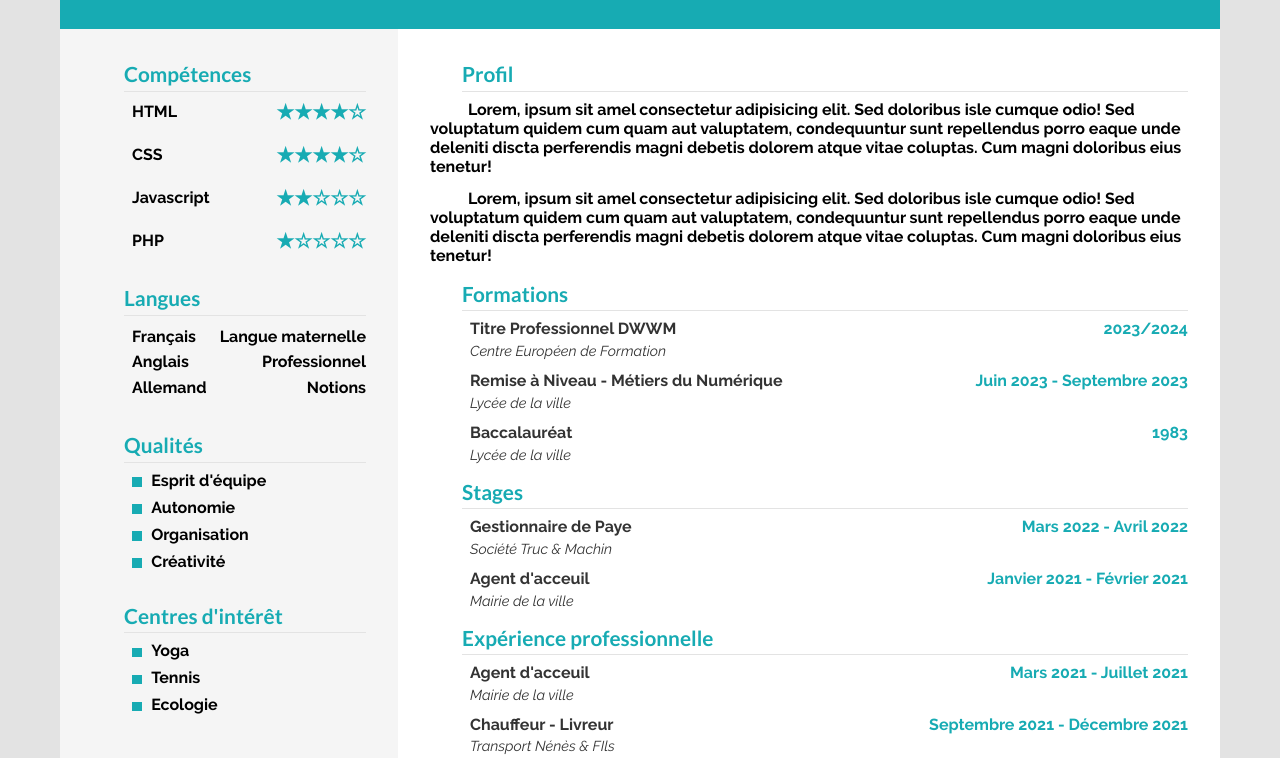
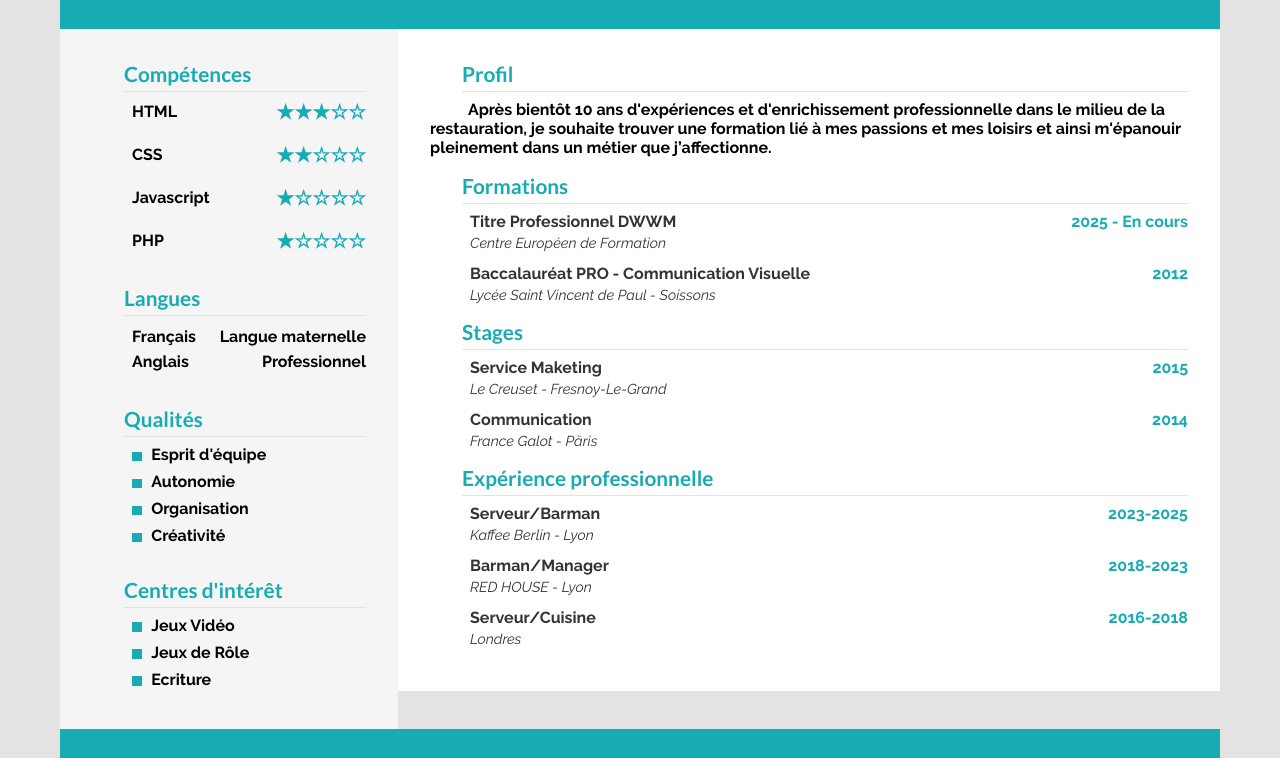
Before and after one commit to MaximeD-hub/CV_HTML_CSS, a plain HTML site: page pages/index.html in a window 1280 px wide. Shown: the part 183-941 px from the top of the page. Drawn offline with Linux system fonts and the light colour scheme; files whose address does not match are found by name; a web font is replaced by a local one.

Commit message:
add real information

```diff
--- a/pages/index.html
+++ b/pages/index.html
@@ -46,9 +46,9 @@
             <h3>Compétences</h3>
             <ul>
                 <li>
-                    <span class="comp level-4">HTML</span><br>
-                    <span class="comp level-4">CSS</span><br>
-                    <span class="comp level-2">Javascript</span><br>
+                    <span class="comp level-3">HTML</span><br>
+                    <span class="comp level-2">CSS</span><br>
+                    <span class="comp level-1">Javascript</span><br>
                     <span class="comp level-1">PHP</span>
                 </li>
             </ul>
@@ -64,10 +64,6 @@
                 <li class="language-row">
                     <span class="lang">Anglais</span>
                     <span class="level">Professionnel</span>
-                </li>
-                <li class="language-row">
-                    <span class="lang">Allemand</span>
-                    <span class="level">Notions</span>
                 </li>
             </ul>
 </article>
@@ -88,9 +84,9 @@
             <h3>Centres d'intérêt</h3>
             <ul>
                 <li>
-                    <p>Yoga</p>
-                    <p>Tennis</p>
-                    <p>Ecologie</p>
+                    <p>Jeux Vidéo</p>
+                    <p>Jeux de Rôle</p>
+                    <p>Ecriture</p>
                 </li>
             </ul>
         </article>
@@ -102,8 +98,7 @@
             <div class="content">
                 <article>
                     <h3>Profil</h3>
-                    <p class="profil">Lorem, ipsum sit amel consectetur adipisicing elit. Sed doloribus isle cumque odio! Sed voluptatum quidem cum quam aut valuptatem, condequuntur sunt repellendus porro eaque unde deleniti discta perferendis magni debetis dolorem atque vitae coluptas. Cum magni doloribus eius tenetur!</p>
-                    <p class="profil">Lorem, ipsum sit amel consectetur adipisicing elit. Sed doloribus isle cumque odio! Sed voluptatum quidem cum quam aut valuptatem, condequuntur sunt repellendus porro eaque unde deleniti discta perferendis magni debetis dolorem atque vitae coluptas. Cum magni doloribus eius tenetur!</p>
+                    <p class="profil">Après bientôt 10 ans d'expériences et d'enrichissement professionnelle dans le milieu de la restauration, je souhaite trouver une formation  lié à mes passions et mes loisirs et ainsi m'épanouir pleinement dans un métier que j’affectionne.</p>
                 </article>
                 <article>
                     <h3>Formations</h3>
@@ -111,23 +106,16 @@
                         <li class="school">
                             <div class="row">
                                 <span class="title">Titre Professionnel DWWM</span>
-                                <span class="date">2023/2024</span>
+                                <span class="date">2025 - En cours</span>
                             </div>
                             <span class="location">Centre Européen de Formation</span>
                         </li>
                         <li class="school">
                             <div class="row">
-                                <span class="title">Remise à Niveau - Métiers du Numérique</span>
-                                <span class="date">Juin 2023 - Septembre 2023</span>
+                                <span class="title">Baccalauréat PRO - Communication Visuelle</span>
+                                <span class="date">2012</span>
                             </div>
-                            <span class="location">Lycée de la ville</span>
-                        </li>
-                        <li class="school">
-                            <div class="row">
-                                <span class="title">Baccalauréat</span>
-                                <span class="date">1983</span>
-                            </div>
-                            <span class="location">Lycée de la ville</span>
+                            <span class="location">Lycée Saint Vincent de Paul - Soissons</span>
                         </li>
                     </ul>
                 </article>
@@ -136,17 +124,17 @@
                     <ul>
                         <li class="exp">
                             <div class="row">
-                                <span class="title">Gestionnaire de Paye</span>
-                                <span class="date">Mars 2022 - Avril 2022</span>
+                                <span class="title">Service Maketing</span>
+                                <span class="date">2015</span>
                             </div>
-                            <span class="location">Société Truc & Machin</span>
+                            <span class="location">Le Creuset - Fresnoy-Le-Grand</span>
                         </li>
                         <li class="exp">
                             <div class="row">
-                                <span class="title">Agent d'acceuil</span>
-                                <span class="date">Janvier 2021 - Février 2021</span>
+                                <span class="title">Communication</span>
+                                <span class="date">2014</span>
                             </div>
-                            <span class="location">Mairie de la ville</span>
+                            <span class="location">France Galot - Päris</span>
                         </li>
                     </ul>
                 </article>
@@ -155,24 +143,24 @@
                     <ul>
                         <li class="pro">
                             <div class="row">
-                                <span class="title">Agent d'acceuil</span>
-                                <span class="date">Mars 2021 - Juillet 2021</span>
+                                <span class="title">Serveur/Barman</span>
+                                <span class="date">2023-2025</span>
                             </div>
-                            <span class="location">Mairie de la ville</span>
+                            <span class="location">Kaffee Berlin - Lyon</span>
                         </li>
                         <li class="pro">
                             <div class="row">
-                                <span class="title">Chauffeur - Livreur</span>
-                                <span class="date">Septembre 2021 - Décembre 2021</span>
+                                <span class="title">Barman/Manager</span>
+                                <span class="date">2018-2023</span>
                             </div>
-                            <span class="location">Transport Nénès & FIls</span>
+                            <span class="location">RED HOUSE - Lyon</span>
                         </li>
                         <li class="pro">
                             <div class="row">
-                                <span class="title">Préparateur de commandes</span>
-                                <span class="date">Janvier 2000 - Septembre 2000</span>
+                                <span class="title">Serveur/Cuisine</span>
+                                <span class="date">2016-2018</span>
                             </div>
-                            <span class="location">Le slip français</span>
+                            <span class="location">Londres</span>
                         </li>
                     </ul>
                 </article>
--- a/style/style.css
+++ b/style/style.css
@@ -192,7 +192,7 @@ aside .comp::after {
     font-size: 1.25rem;
 }
 
-aside .comp.level-4::after { content: "★★★★☆"; }
+aside .comp.level-3::after { content: "★★★☆☆"; }
 aside .comp.level-2::after { content: "★★☆☆☆"; }
 aside .comp.level-1::after { content: "★☆☆☆☆"; }
 
```
